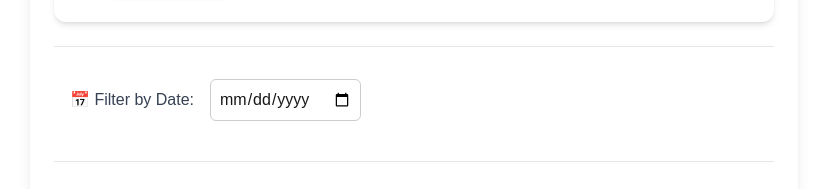
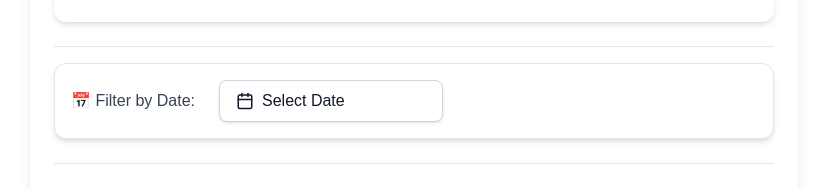
Before and after one commit to sureshpaudel1948/ToDo-Portal, a Next.js app: page / in a window 1280 px wide. Shown: the part 211-400 px from the top of the page, without its empty margins (226-1053 px from the left). Built offline with nearby package versions, Linux system fonts and the light colour scheme.

Commit message:
Date Filter Button and font fixed

```diff
--- a/components/date/DateFilter.tsx
+++ b/components/date/DateFilter.tsx
@@ -1,4 +1,9 @@
 import { useDateFilter } from "@/hooks/useDateFilter";
+import { DayPicker } from "react-day-picker";
+import "react-day-picker/dist/style.css";
+import { useState } from "react";
+import { Calendar, X } from "lucide-react";
+import Button from "@/components/ui/button/Button";
 
 type Props = {
   selectedDate: string;
@@ -7,19 +12,59 @@ type Props = {
 
 export default function DateFilter({ selectedDate, onDateChange }: Props) {
   const { internalDate, handleChange } = useDateFilter(selectedDate, onDateChange);
+  const [isOpen, setIsOpen] = useState(false);
+
+  const togglePicker = () => setIsOpen((prev) => !prev);
 
   return (
-    <div className="p-4 flex flex-col sm:flex-row sm:items-center gap-2 sm:gap-4">
-      <label htmlFor="date-filter" className="font-medium text-gray-700">
+    <div className="p-4 flex flex-col sm:flex-row sm:items-center gap-4 sm:gap-6 bg-white dark:bg-gray-280 rounded-xl shadow-md border border-gray-200 dark:border-gray-700">
+      <label className="font-medium text-gray-700 dark:text-gray-800 flex-shrink-0">
         📅 Filter by Date:
       </label>
-      <input
-        id="date-filter"
-        type="date"
-        value={internalDate}
-        onChange={handleChange}
-        className="border border-gray-300 p-2 rounded-md focus:outline-none focus:ring-2 focus:ring-blue-500 transition-all text-gray-900"
-      />
+
+      <div className="relative w-full sm:w-auto">
+        <button
+          type="button"
+          onClick={togglePicker}
+          className="flex items-center justify-between w-full sm:w-56 px-4 py-2 rounded-lg border border-gray-300 dark:border-gray-600 bg-white dark:bg-gray-280 shadow-sm hover:border-blue-500 focus:ring-2 focus:ring-blue-400 transition"
+        >
+          <div className="flex items-center gap-2 text-gray-900 dark:text-gray-800">
+            <Calendar size={18} />
+            {internalDate || "Select Date"}
+          </div>
+          {internalDate && (
+            <X
+              size={16}
+              className="text-gray-400 hover:text-red-500"
+              onClick={(e) => {
+                e.stopPropagation();
+                handleChange("");
+              }}
+            />
+          )}
+        </button>
+
+        {isOpen && (
+          <div
+            className="absolute z-10 mt-2 w-72 bg-white dark:bg-gray-280 p-3 rounded-xl shadow-lg border border-gray-200 dark:border-gray-700 animate-fade-in"
+          >
+            <DayPicker
+              mode="single"
+              selected={internalDate ? new Date(internalDate) : undefined}
+              onSelect={(date) => {
+                if (date) {
+                  const year = date.getFullYear();
+                  const month = String(date.getMonth() + 1).padStart(2, "0");
+                  const day = String(date.getDate()).padStart(2, "0");
+                  handleChange(`${year}-${month}-${day}`);
+                }
+                setIsOpen(false);
+              }}
+              className="rounded-lg border border-gray-300 dark:border-gray-600 shadow-sm"
+            />
+          </div>
+        )}
+      </div>
     </div>
   );
 }
```
